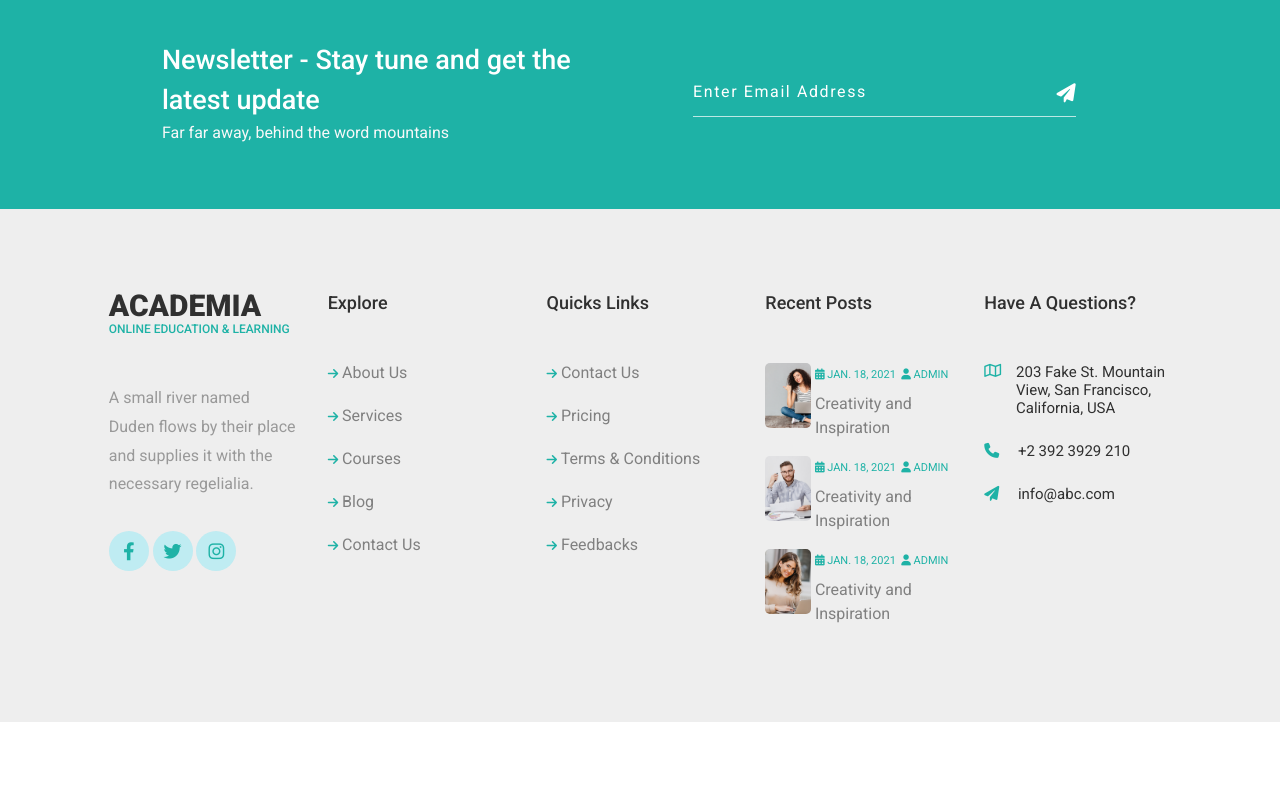
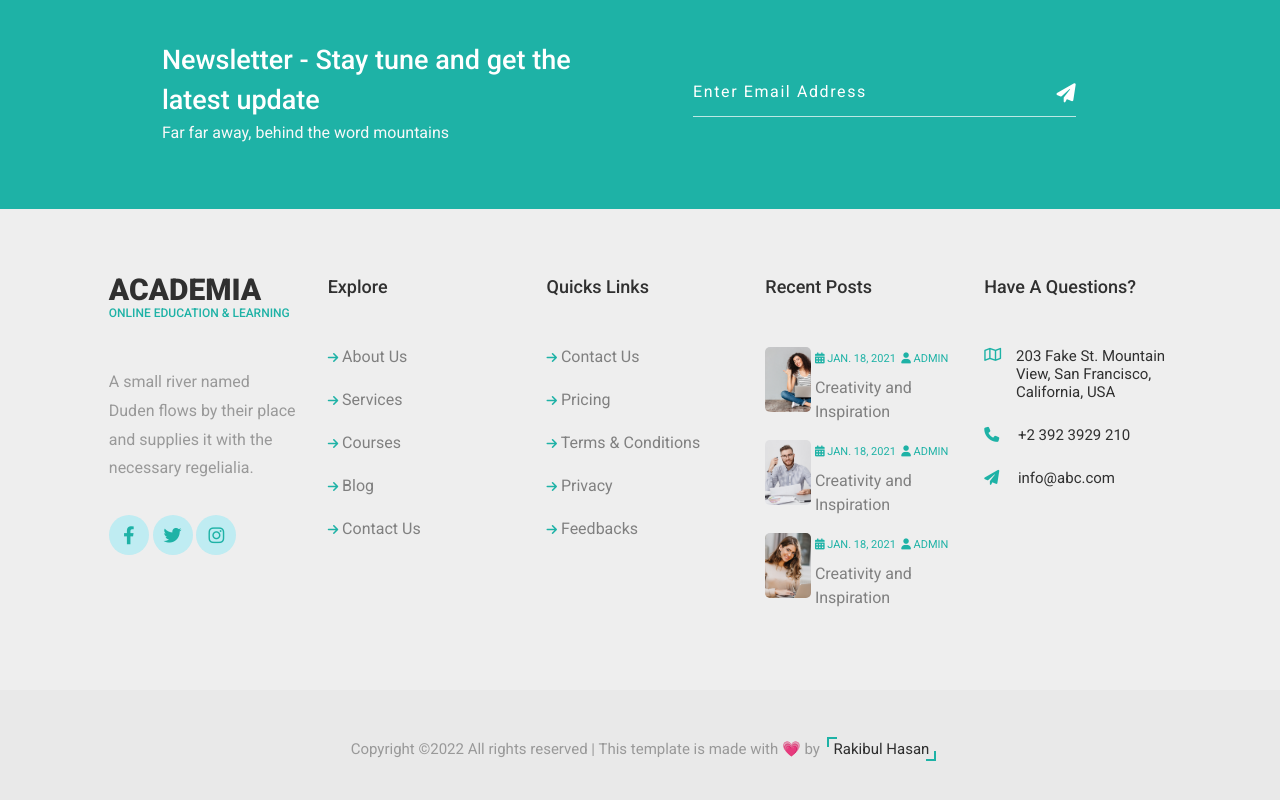
Before and after one commit to Rakibul-github/Academia-2nd-formative-assesment-template-with-flex-layout-system, a plain HTML site: page index.html in a window 1280 px wide. Shown: the part 6021-6821 px from the top of the page. Before the commit the page ends 6743 px from the top, so only its background shows below. Drawn offline with Linux system fonts and the light colour scheme.

Commit message:
All section added & complete Academia 2nd formative assestment template

```diff
--- a/assets/css/style.css
+++ b/assets/css/style.css
@@ -834,8 +834,8 @@ nav .nav-inner .nav-links ul {
 
 /* All social links code start  */
 .all-links{
-    background-color: #eee;
-    padding: 5rem 0;
+    background-color: #EEEEEE;
+    padding: 4rem 0;
 }
 .all-links-inner{
     gap: 3%;
@@ -998,3 +998,47 @@ nav .nav-inner .nav-links ul {
     color: #1EB2A6;
 }
 /* All social links code end  */
+
+/* footer section start  */
+footer{
+    background-color: #E9E9E9;
+}
+footer .footer-inner{
+    padding: 3rem;
+    justify-content: center;
+    align-items: center;
+}
+footer .footer-inner p{
+    color: #999;
+    font-size: 15px;
+}
+footer .footer-inner a{
+    position: relative;
+    color: rgba(0, 0, 0, 0.8);
+    transition: .5s all;
+    margin-left: 10px;
+}
+footer .footer-inner a:hover{
+    color: var(--brand-color);
+}
+footer .footer-inner a::before{
+    position: absolute;
+    content: '';
+    top: -1px;
+    left: -7px;
+    width: 8px;
+    height: 8px;
+    border-left: 2px solid #1EB2A6;
+    border-top: 2px solid #1EB2A6;
+}
+footer .footer-inner a::after{
+    position: absolute;
+    content: '';
+    bottom: -1px;
+    right: -7px;
+    width: 8px;
+    height: 8px;
+    border-right: 2px solid #1EB2A6;
+    border-bottom: 2px solid #1EB2A6;
+}
+/* footer section end  */
--- a/index.html
+++ b/index.html
@@ -696,9 +696,11 @@
     <!--All socials-links section end  -->
 
     <!-- footer section start  -->
-    <footer class="bg">
-        <section class="footer-inner container">
-
+    <footer>
+        <section class="footer-inner d-flex container">
+             <p>
+                Copyright &copy;2022 All rights reserved | This template is made with &#128151 by <a href="mailto:rakibulhasan6733@gmail.com">Rakibul Hasan</a>
+            </p>
         </section>
     </footer>
     <!-- footer section end  -->
```
